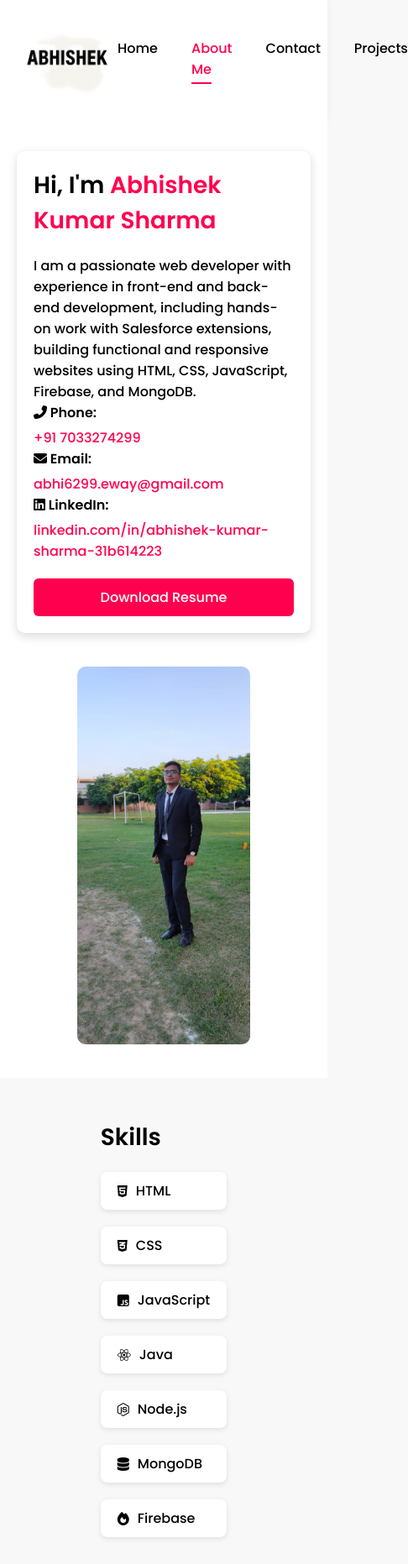
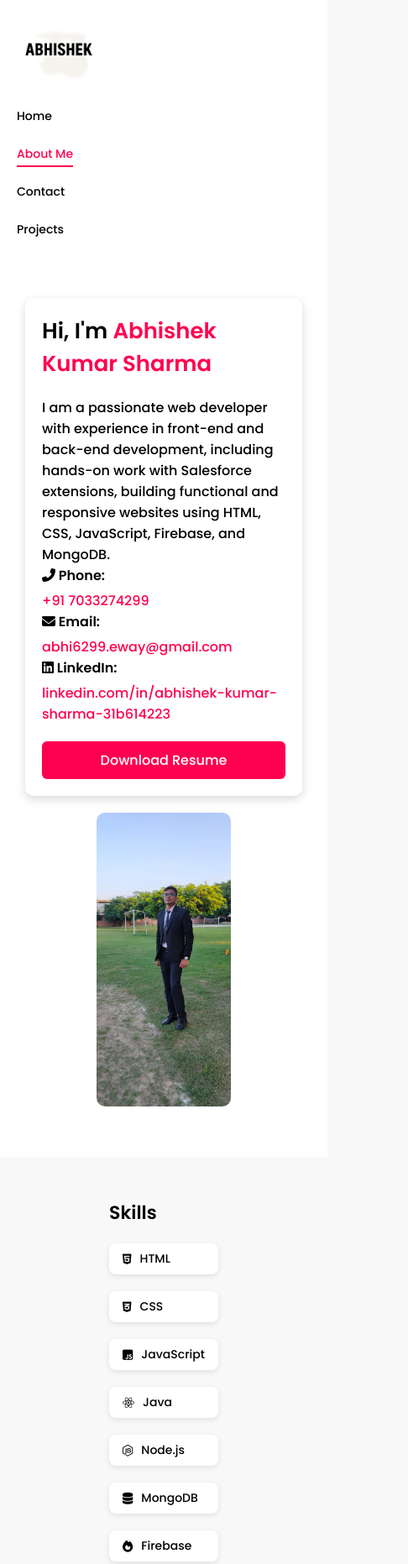
Before and after one commit to Abhishekkumar990/Portfolio, a plain HTML site: page public/about.html in a window 390 px wide. Shown: the top 1863 px of the page at 84% size, 486 px wide, since content can reach past the window. Drawn offline with Linux system fonts and the light colour scheme; a small style sheet from the web is missing.

Commit message:
mobile vresion

```diff
--- a/style/about.css
+++ b/style/about.css
@@ -262,3 +262,61 @@ footer {
 .contact-item a:hover {
     color: #e60045;
 }
+
+@media (max-width: 600px) {
+    /* Navigation stack */
+    .nav-container {
+        flex-direction: column;
+        align-items: flex-start;
+    }
+    .nav-links {
+        flex-direction: column;
+        gap: 20px;
+        width: 100%;
+        margin-top: 15px;
+    }
+    .nav-links li a {
+        font-size: 14px;
+    }
+    .logo {
+        width: 100px;
+    }
+    /* Header layout stack */
+    .header-container {
+        gap: 20px;
+        padding: 20px 10px;
+    }
+    .name1 {
+        font-size: 26px;
+    }
+    .header-button {
+        flex-direction: column;
+        gap: 12px;
+    }
+    .header-img img {
+        max-width: 200px;
+        max-height: 350px;
+    }
+    /* Skills section */
+    .skills-section h2,
+    .experience-section h2 {
+        font-size: 22px;
+    }
+    .skill {
+        font-size: 14px;
+        padding: 8px 16px;
+    }
+    /* Experience section */
+    .experience-card {
+        flex: 1 1 100%;
+        padding: 12px;
+    }
+    .experience-card img {
+        margin-bottom: 8px;
+    }
+    /* Footer */
+    footer {
+        font-size: 14px;
+        padding: 15px;
+    }
+}
--- a/style/contact.css
+++ b/style/contact.css
@@ -155,3 +155,52 @@ footer {
         padding: 20px;
     }
 }
+
+@media (max-width: 600px) {
+    /* Stack nav items vertically if needed */
+    .nav-container {
+        flex-direction: column;
+        align-items: flex-start;
+    }
+    .nav-links {
+        flex-direction: column;
+        gap: 20px;
+        width: 100%;
+        margin-top: 15px;
+    }
+    .nav-links li a {
+        font-size: 14px;
+    }
+    /* Shrink logo slightly */
+    .logo {
+        width: 100px;
+    }
+    /* Contact container adjustments */
+    .contact-container {
+        padding: 20px;
+        box-shadow: 0 2px 10px rgba(0, 0, 0, 0.08);
+    }
+    .contact-container h2 {
+        font-size: 24px;
+        margin-bottom: 8px;
+    }
+    .contact-container p {
+        font-size: 14px;
+    }
+    form input,
+    form textarea {
+        padding: 12px;
+        font-size: 14px;
+    }
+    form button {
+        padding: 10px 24px;
+        font-size: 14px;
+    }
+    #form-status {
+        font-size: 13px;
+    }
+    footer {
+        font-size: 14px;
+        padding: 15px;
+    }
+}
--- a/style/projects.css
+++ b/style/projects.css
@@ -157,3 +157,54 @@ footer {
         font-size: 24px;
     }
 }
+
+@media (max-width: 600px) {
+    /* Navigation tweaks */
+    .nav-container {
+        flex-direction: column;
+        align-items: flex-start;
+    }
+    .logo {
+        width: 100px;
+        margin-bottom: 10px;
+    }
+    .nav-links {
+        flex-direction: column;
+        gap: 16px;
+        width: 100%;
+    }
+    .nav-links li a {
+        font-size: 14px;
+    }
+    /* Projects Section */
+    .experience-section {
+        padding: 0 10px;
+        margin: 40px auto;
+    }
+    .experience-section h2 {
+        font-size: 20px;
+        margin-bottom: 25px;
+    }
+    .experience-container {
+        gap: 20px;
+    }
+    .experience-card {
+        padding: 15px;
+        border-radius: 10px;
+        max-width: 100%;
+    }
+    .experience-card img {
+        height: 150px;
+    }
+    .experience-card h3 {
+        font-size: 18px;
+    }
+    .experience-card p {
+        font-size: 13px;
+    }
+    /* Footer */
+    footer {
+        font-size: 14px;
+        padding: 15px 10px;
+    }
+}
```
